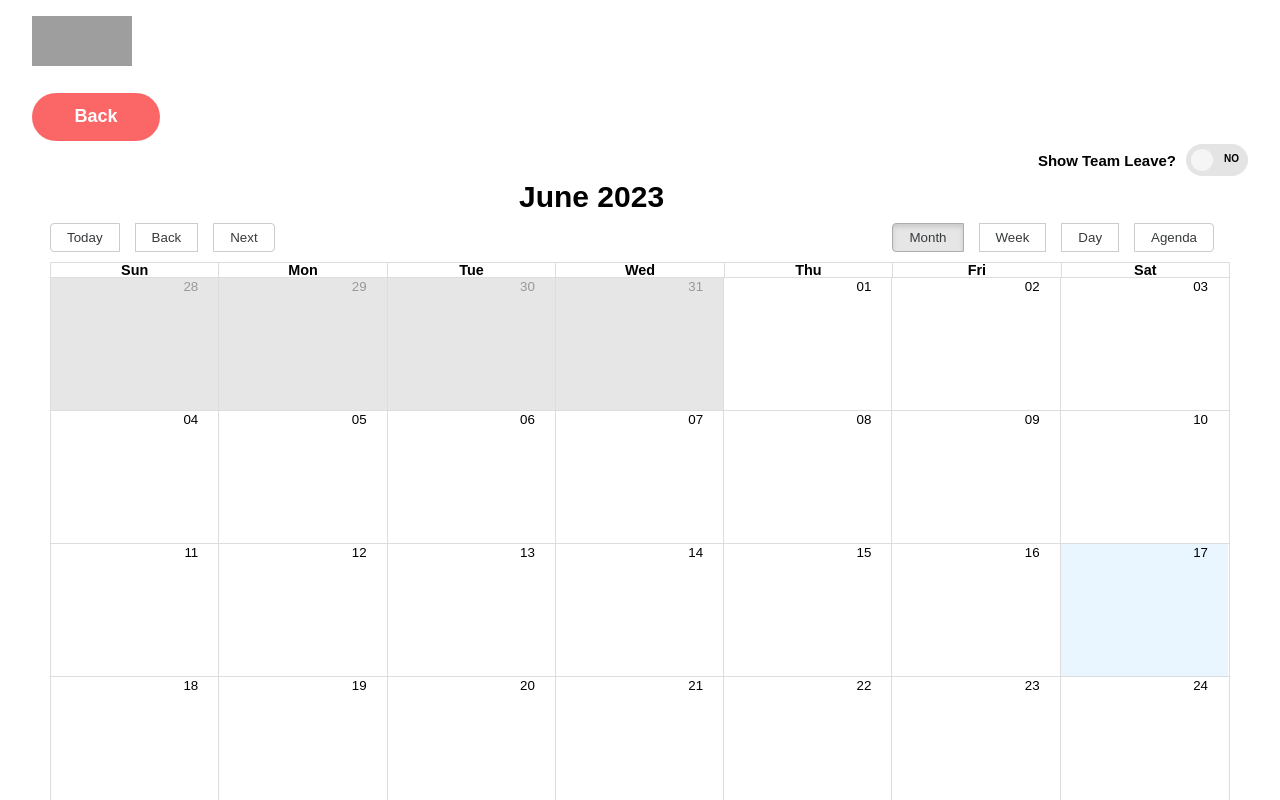
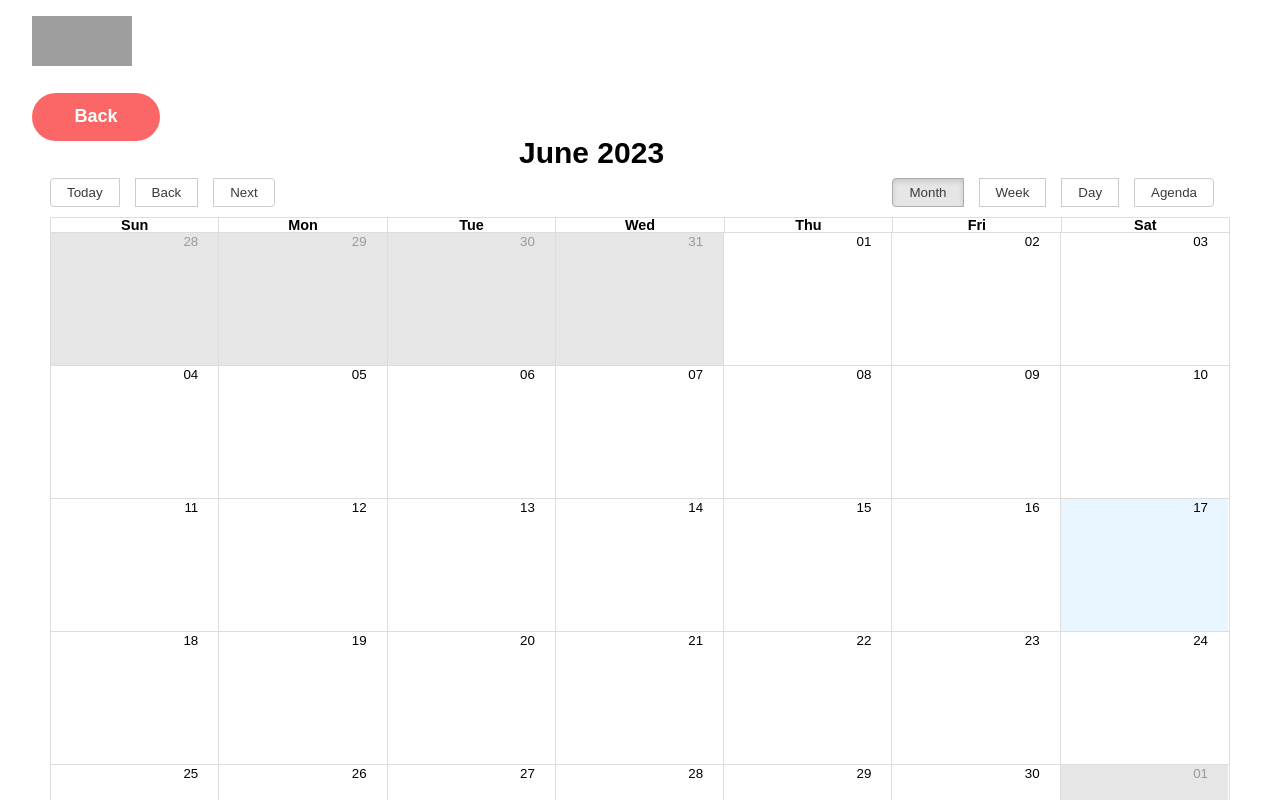
Before and after one commit to chhhloeeee/HulerDays, a Next.js app in the folder client/: page /calendar in a window 1280 px wide. Shown: the top 800 px of the page. Built offline with nearby package versions, Linux system fonts and the light colour scheme; no server answers; grey boxes are pictures that could not be loaded.

Commit message:
fix: only manager can see

```diff
--- a/client/src/pages/calendar.tsx
+++ b/client/src/pages/calendar.tsx
@@ -136,7 +136,7 @@ const CalendarView = ({ className }: CalendarProps) => {
       <Button primary href='/home'>
         Back
       </Button>
-      {!isManager && (
+      {isManager && (
         <ToggleWrapper>
           <h4>Show Team Leave?</h4>
           <Toggle onChange={() => setShowLeave(!showLeave)} checked={showLeave} label='Show Team Leave' slug='show team Leave' />{' '}
```
